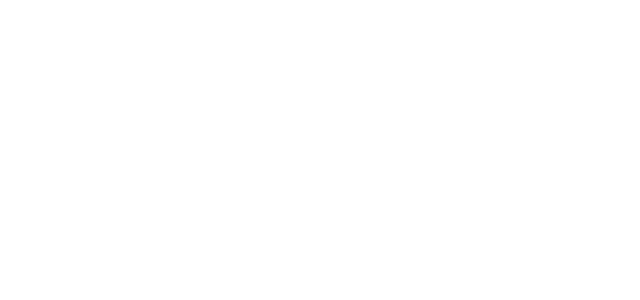
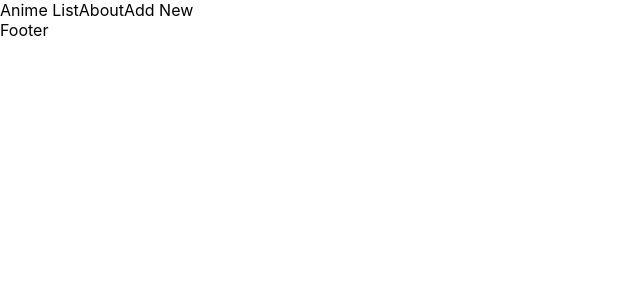
Before and after one commit to AnnaSak7/HI-08-ecommerce-platform-team-project, a Next.js app in the folder memory_ecommerce/: page / in a window 1280 px wide. Shown: the top 300 px of the page, without its empty margins (0-640 px from the left). Built offline with nearby package versions, Linux system fonts and the light colour scheme.

Commit message:
add Layout.js

```diff
--- a/memory_ecommerce/components/ui/Footer.js
+++ b/memory_ecommerce/components/ui/Footer.js
@@ -0,0 +1,9 @@
+import React from 'react'
+
+const Footer = () => {
+  return (
+    <div>Footer</div>
+  )
+}
+
+export default Footer
--- /dev/null
+++ b/memory_ecommerce/components/ui/Layout.js
@@ -0,0 +1,15 @@
+import React from 'react'
+import Footer from './Footer'
+import Navbar from './Navbar'
+
+const Layout = ({children}) => {
+  return (
+    <div>
+        <Navbar />
+        {children}
+        <Footer />
+    </div>
+  )
+}
+
+export default Layout
--- a/memory_ecommerce/components/ui/Navbar.js
+++ b/memory_ecommerce/components/ui/Navbar.js
@@ -0,0 +1,25 @@
+
+import Link from 'next/link';
+import Image from 'next/image';
+
+const Navbar = () => {
+  return (
+    <nav>
+      {/* <div className="logo">
+        <Image src="/logo.png" width={128} height={77} />
+      </div> */}
+
+      <Link href="/">
+        <a>Anime List</a>
+      </Link>
+      <Link href="/anime">
+        <a>About</a>
+      </Link>
+      <Link href="/new-anime">
+        <a>Add New</a>
+      </Link>
+    </nav>
+  );
+};
+
+export default Navbar;
--- a/memory_ecommerce/pages/_app.js
+++ b/memory_ecommerce/pages/_app.js
@@ -1,7 +1,12 @@
+import Layout from '../components/ui/Layout'
 import '../styles/globals.css'
 
 function MyApp({ Component, pageProps }) {
-  return <Component {...pageProps} />
+  return (
+    <Layout>
+      <Component {...pageProps} />
+    </Layout>
+  )
 }
 
 export default MyApp
--- a/memory_ecommerce/pages/index.js
+++ b/memory_ecommerce/pages/index.js
@@ -1,3 +1,5 @@
+import Navbar from "../components/ui/Navbar";
+
 export default function Home() {
   return (
     <div>
```
